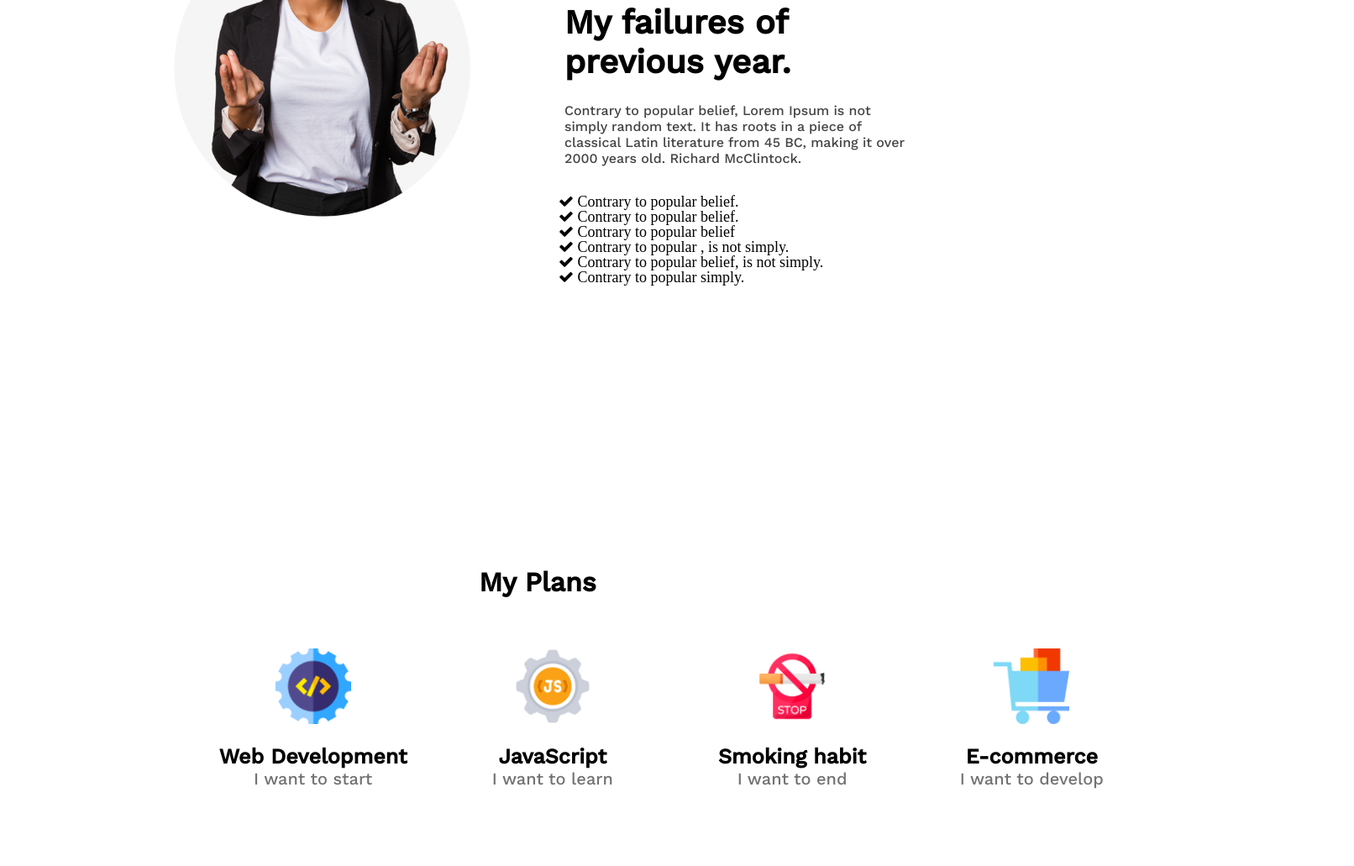
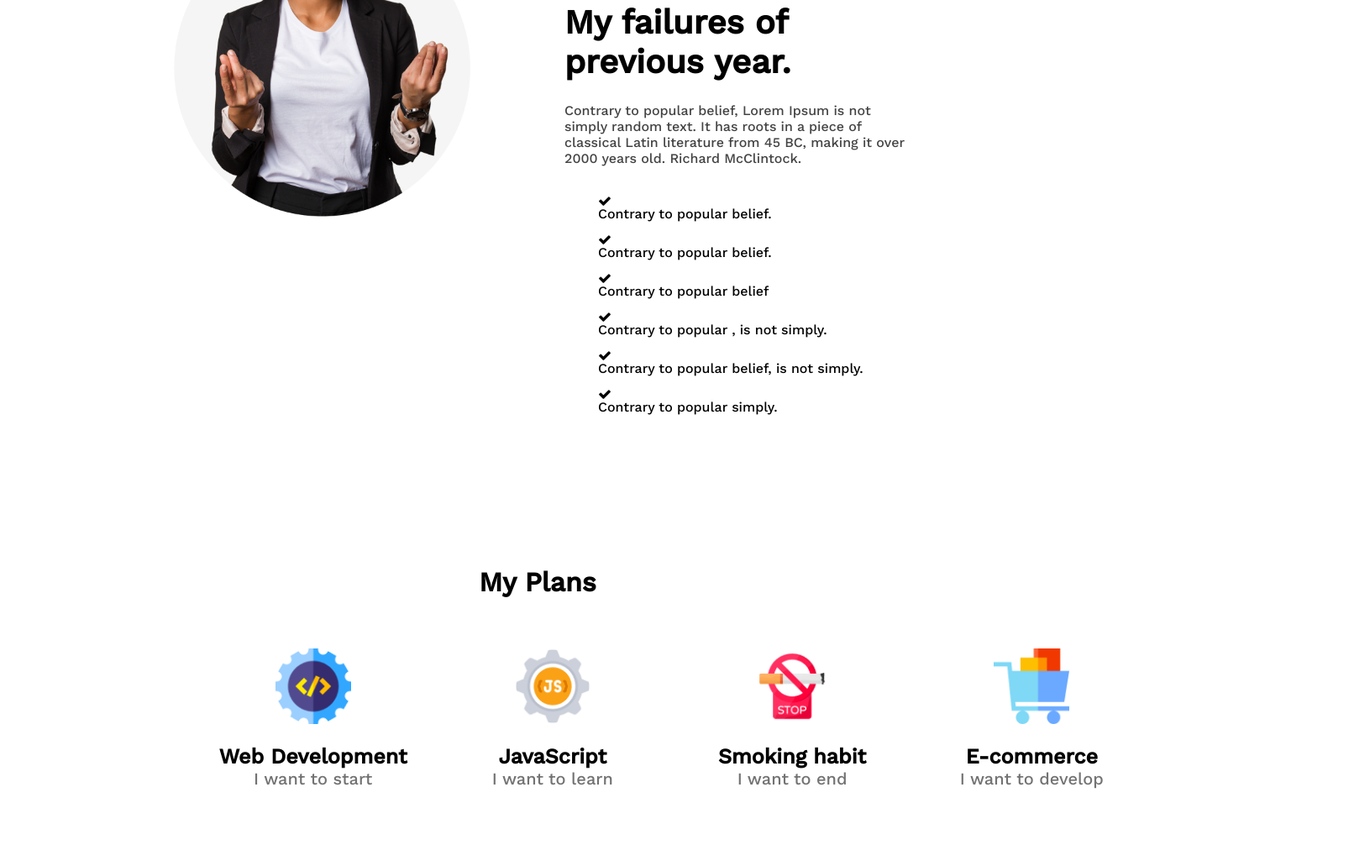
Before and after one commit to nusrat-parvin/assignment_1_new_me, a plain HTML site: page index.html in a window 1280 px wide. Shown: the part 1165-2196 px from the top of the page at 84% size, 1612 px wide, since content can reach past the window. Drawn offline with nearby package versions, Linux system fonts and the light colour scheme.

Commit message:
list-icon updating

```diff
--- a/index.html
+++ b/index.html
@@ -59,12 +59,12 @@
                     </p>
                 <!-- <div class="div-list"> -->
                     <ul class="main-list">
-                        <li<i class="fa fa-check"></i> Contrary to popular belief.</li><br>
-                        <li<i class="fa fa-check"></i> Contrary to popular belief.</li><br>
-                        <li<i class="fa fa-check"></i> Contrary to popular belief</li><br>
-                        <li<i class="fa fa-check"></i> Contrary to popular , is not simply.</li><br>
-                        <li<i class="fa fa-check"></i> Contrary to popular belief, is not simply.</li><br>
-                        <li<i class="fa fa-check"></i> Contrary to popular simply.</li><br>
+                        <li><i class="fa fa-check"></i> Contrary to popular belief.</li><br>
+                        <li><i class="fa fa-check"></i> Contrary to popular belief.</li><br>
+                        <li><i class="fa fa-check"></i> Contrary to popular belief</li><br>
+                        <li><i class="fa fa-check"></i> Contrary to popular , is not simply.</li><br>
+                        <li><i class="fa fa-check"></i> Contrary to popular belief, is not simply.</li><br>
+                        <li><i class="fa fa-check"></i> Contrary to popular simply.</li><br>
                     </ul>
                 <!-- </div> -->
             </section>
--- a/styles.css
+++ b/styles.css
@@ -79,10 +79,8 @@
     width: 900px;
     height: 162px;
     margin-top: 5px;
-    margin-left: -47px;
     list-style-type: none;
-    line-height: 60px;
-    font-size: 18px;
+    line-height: 15px;
 }
 
 /* My plan style */
```
